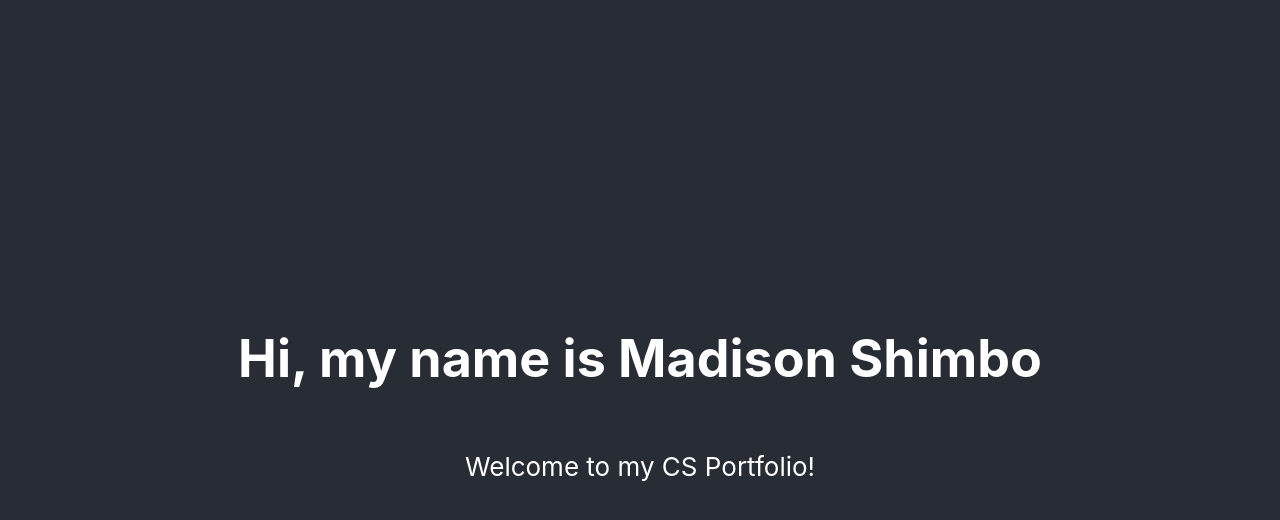
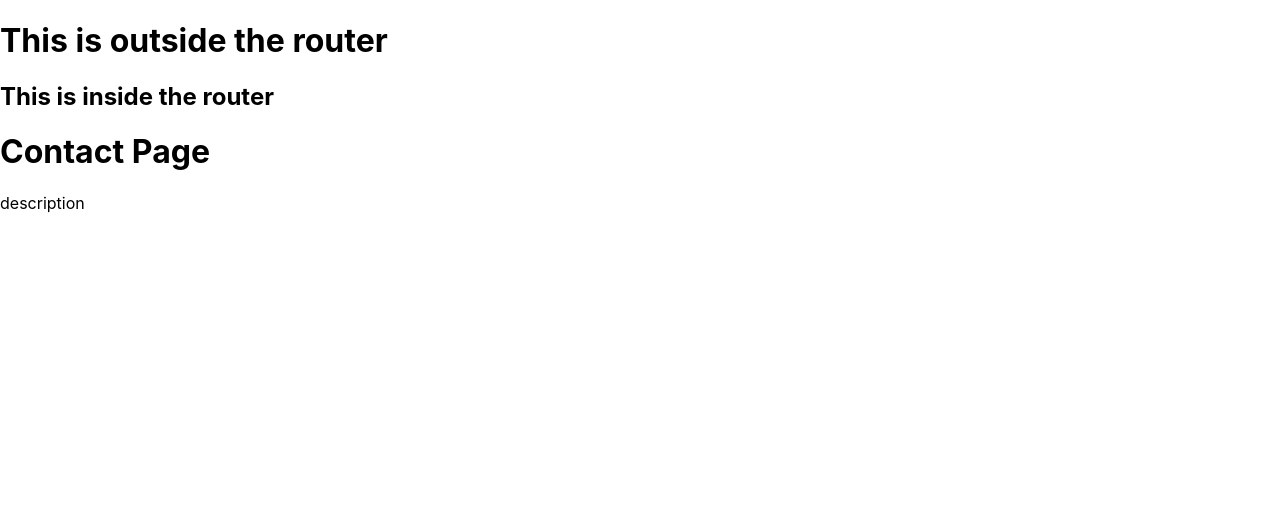
Before and after one commit to codenamemadison/ms-cs-portfolio, a React (Create React App) app: page /contact in a window 1280 px wide. Shown: the top 520 px of the page. Built offline with nearby package versions, Linux system fonts and the light colour scheme.

Commit message:
basic set up

```diff
--- /dev/null
+++ b/components/Navbar.js
@@ -0,0 +1,15 @@
+import React from 'react';
+import { Link } from 'react-router-dom';
+
+export default function Navbar() {
+    return (
+        <nav>
+            <ul>
+                <li><Link to="/">Home</Link></li>
+                <li><Link to="/about">About</Link></li>
+                <li><Link to="/projects">Projects</Link></li>
+                <li><Link to="/contact">Contact</Link></li>
+            </ul>
+        </nav>
+    );
+}
--- a/package.json
+++ b/package.json
@@ -9,6 +9,7 @@
     "@testing-library/user-event": "^13.5.0",
     "react": "^19.1.0",
     "react-dom": "^19.1.0",
+    "react-router-dom": "^7.5.0",
     "react-scripts": "5.0.1",
     "web-vitals": "^2.1.4"
   },
@@ -16,7 +17,9 @@
     "start": "react-scripts start",
     "build": "react-scripts build",
     "test": "react-scripts test",
-    "eject": "react-scripts eject"
+    "eject": "react-scripts eject",
+    "predeploy": "npm run build",
+    "deploy": "gh-pages -d build"
   },
   "eslintConfig": {
     "extends": [
--- a/src/App.css
+++ b/src/App.css
@@ -1,16 +1,5 @@
 .App {
   text-align: center;
-}
-
-.App-logo {
-  height: 40vmin;
-  pointer-events: none;
-}
-
-@media (prefers-reduced-motion: no-preference) {
-  .App-logo {
-    animation: App-logo-spin infinite 20s linear;
-  }
 }
 
 .App-header {
@@ -28,11 +17,8 @@
   color: #61dafb;
 }
 
-@keyframes App-logo-spin {
-  from {
-    transform: rotate(0deg);
-  }
-  to {
-    transform: rotate(360deg);
-  }
+nav ul {
+  list-style: none;
+  display: flex;
+  gap: 1rem;
 }
--- a/src/App.js
+++ b/src/App.js
@@ -1,13 +1,30 @@
 import './App.css';
+import React from 'react';
+import { BrowserRouter as Router, Routes, Route } from 'react-router-dom';
+import Home from './pages/Home';
+import About from './pages/About';
+import Projects from './pages/Projects';
+import Contact from './pages/Contact';
+// import Navbar from './components/Navbar'; // optional for navigation
+
+
 
 function App() {
   return (
-    <div className="App">
-      <header className="App-header">
-        <h1> Hi, my name is Madison Shimbo </h1>
-        <p> Welcome to my CS Portfolio!</p>
-      </header>
-    </div>
+    <>
+    <h1>This is outside the router</h1>
+    <Router>
+      {/* <Navbar/> */}
+      <h2>This is inside the router</h2>
+      <Routes>
+      <Route path="*" element={<h2>Route not matched</h2>} />
+        <Route path="/" element={<Home/>}/>
+        <Route path="/about" element={<About/>}/>
+        <Route path="/projects" element={<Projects/>}/>
+        <Route path="/contact" element={<Contact/>}/>
+      </Routes>
+    </Router>
+    </>
   );
 }
 
--- /dev/null
+++ b/src/pages/About.js
@@ -0,0 +1,10 @@
+import React from 'react';
+
+export default function About() {
+    return (
+        <div>
+            <h1>About Page</h1>
+            <p>description</p>
+        </div>
+    );
+}
--- /dev/null
+++ b/src/pages/Contact.js
@@ -0,0 +1,10 @@
+import React from 'react';
+
+export default function Contact() {
+    return (
+        <div>
+            <h1>Contact Page</h1>
+            <p>description</p>
+        </div>
+    );
+}
--- /dev/null
+++ b/src/pages/Home.js
@@ -0,0 +1,11 @@
+import React from 'react';
+
+export default function Home() {
+    return (
+        <div>
+            <h1> Hi, my name is Madison Shimbo </h1>
+            <p> Welcome to my CS Portfolio!</p>
+
+        </div>
+    );
+}
--- /dev/null
+++ b/src/pages/Projects.js
@@ -0,0 +1,10 @@
+import React from 'react';
+
+export default function Projects() {
+    return (
+        <div>
+            <h1>Projects Page</h1>
+            <p>description</p>
+        </div>
+    );
+}
```
Also changed, not shown: 1 other file (tests, documents, lock files or other folders).
